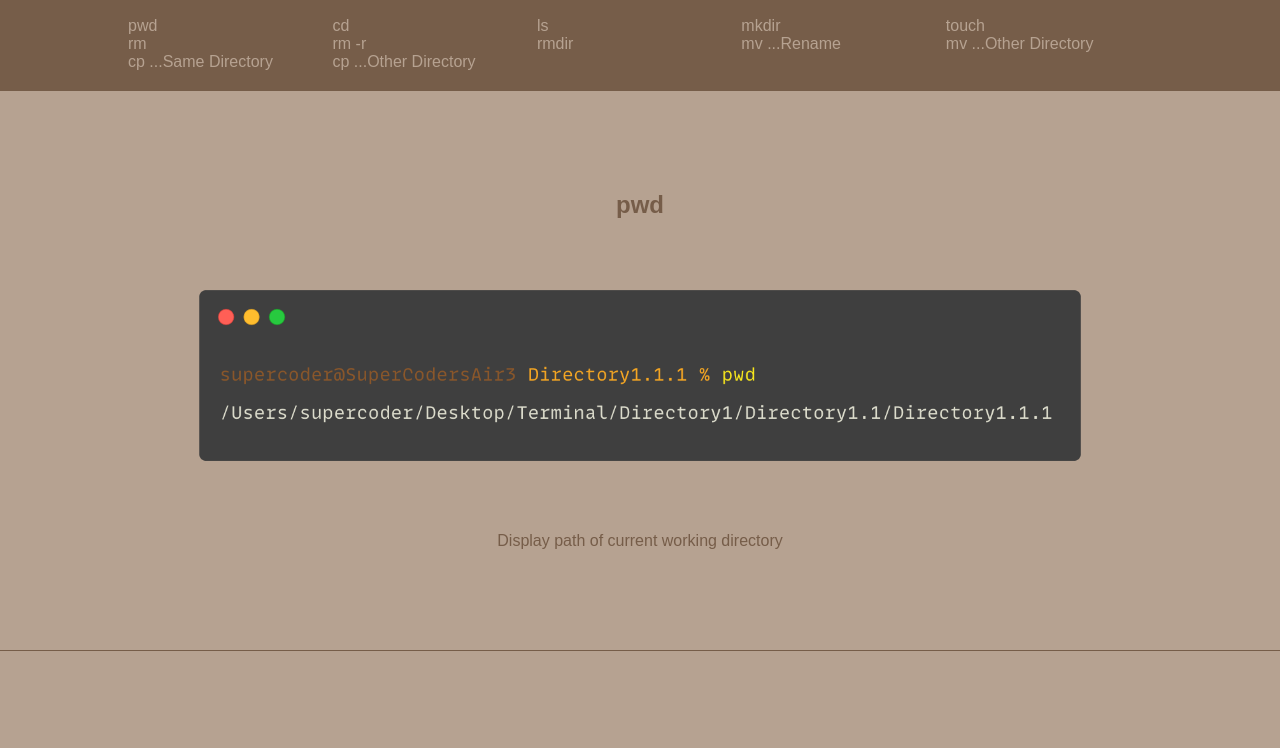
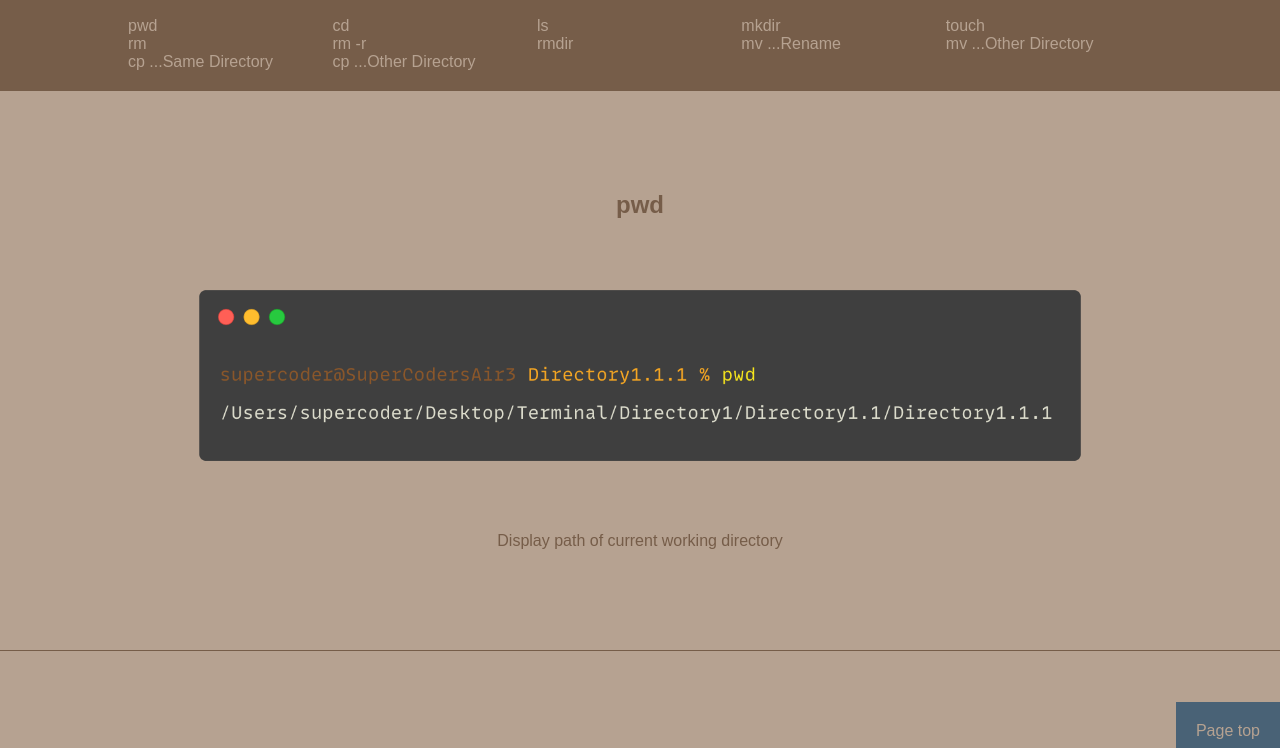
Before and after one commit to YuhoHarada/0609_terminal, a plain HTML site: page index.html in a window 1280 px wide. Shown: the part 40-788 px from the top of the page. Drawn offline with Linux system fonts and the light colour scheme.

Commit message:
ver. 1.1 toplink

```diff
--- a/assets/css/style.css
+++ b/assets/css/style.css
@@ -47,3 +47,16 @@ section img{
     display: block;
     margin: 0 auto;
 }
+
+div{
+    position: fixed;
+    right: 0;
+    bottom: 0;
+    background: #496276;
+    padding: 20px;
+}
+
+div a{
+    text-decoration: none;
+    color: #b6a291;
+}
--- a/index.html
+++ b/index.html
@@ -7,7 +7,7 @@
     <title>Terminal Cheat Sheet</title>
 </head>
 <body>
-    <h1>Terminal Cheat Sheet</h1>
+    <h1 id="pagetop">Terminal Cheat Sheet</h1>
     <nav>
         <ul>
             <li><a href="#pwd">pwd</a></li>
@@ -24,6 +24,7 @@
             <li><a href="#cpo">cp ...Other Directory</a></li>
         </ul>
     </nav>
+    <div><a href="#pagetop">Page top</a></div>
     <section id="pwd">
         <h1>pwd</h1>
         <img src="assets/img/pwd.png" alt="">
```
